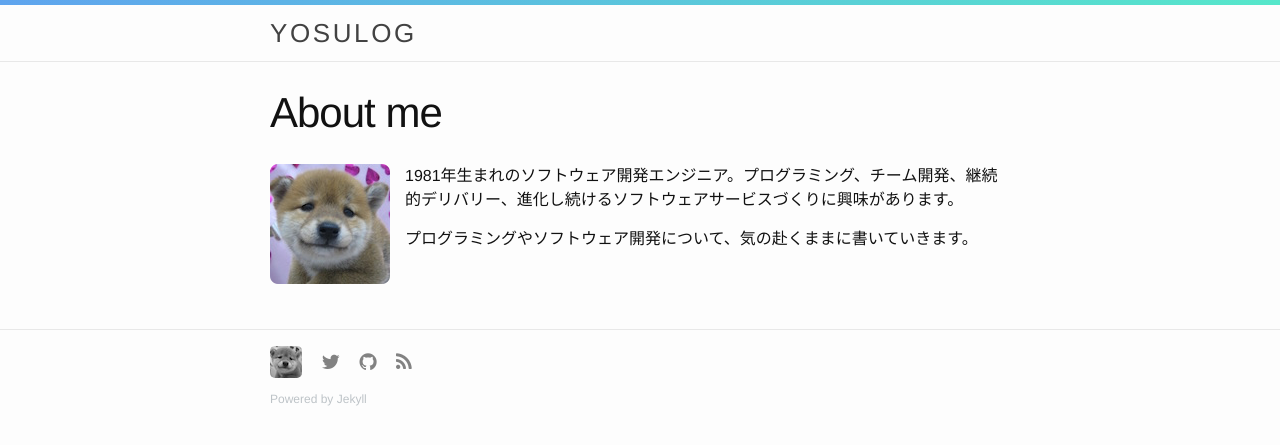
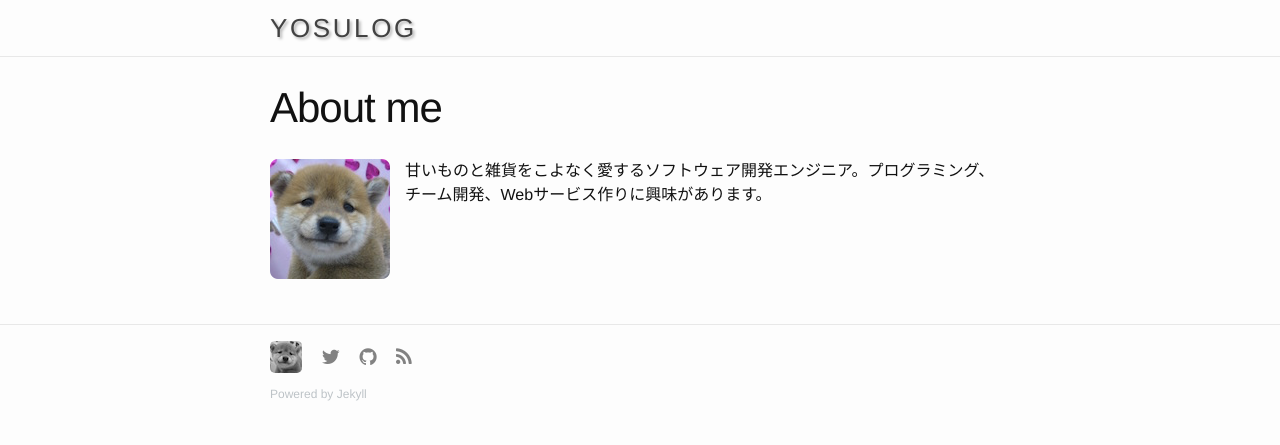
Before and after one commit to yosu/yosu.github.io, a Jekyll site: the page built from about.md, in a window 1280 px wide. Shown: the top 445 px of the page. Built offline with Jekyll 4.4.1, drawn with Linux system fonts in a browser that asks for light colours.

Commit message:
Update about and fix link

```diff
--- a/_config.yml
+++ b/_config.yml
@@ -4,7 +4,7 @@ email: "woodstock830 {at} gmail.com"
 description: > # this means to ignore newlines until "baseurl:"
   Webテクノロジー、プログラミング、ソフトウェア開発についてのブログです。
 baseurl: "" # the subpath of your site, e.g. /blog/
-url: "http://yosulog.com" # the base hostname & protocol for your site
+url: "http://yosu.github.io" # the base hostname & protocol for your site
 twitter_username: yosu
 github_username:  yosu
 
--- a/_includes/footer.html
+++ b/_includes/footer.html
@@ -2,8 +2,8 @@
   <div class="wrapper">
     <ul class="media-list">
       <li>
-        <a href="/about">
-          <div class="frame"><img id="about-icon" src="/images/about_icon.jpeg" alt="about" title="about"></div>
+        <a href="{{ site.baseurl }}/about">
+          <div class="frame"><img id="about-icon" src="{{ site.baseurl }}/images/about_icon.jpeg" alt="about" title="about"></div>
         </a>
       </li>
       <li>
--- a/_sass/_layout.scss
+++ b/_sass/_layout.scss
@@ -2,22 +2,11 @@
  * Site header
  */
 .site-header {
-    //border-top: 5px solid $grey-color-dark;
     border-bottom: 1px solid $grey-color-light;
     min-height: 56px;
 
     // Positioning context for the mobile navigation icon
     position: relative;
-}
-
-.site-header:before {
-    content: "";
-    display: block;
-    width: 100%;
-    height: 5px;
-    background: $header-gradient-left-color;
-    background-image: linear-gradient(left, $header-gradient-left-color, $header-gradient-right-color);
-    background-image: -webkit-linear-gradient(left, $header-gradient-left-color, $header-gradient-right-color);
 }
 
 .site-title {
@@ -28,10 +17,11 @@
     margin-bottom: 0;
     float: left;
     text-transform: uppercase;
+    text-shadow: 2px 2px 3px rgba(0,0,0,0.3);
 
     &,
     &:visited {
-        color: $grey-color-dark;
+      color: $grey-color-dark;
     }
 }
 
--- a/about.md
+++ b/about.md
@@ -4,7 +4,6 @@ title: About me
 permalink: /about/
 ---
 
-![aboutme](/images/about_120x120.png)
-1981年生まれのソフトウェア開発エンジニア。プログラミング、チーム開発、継続的デリバリー、進化し続けるソフトウェアサービスづくりに興味があります。
+![aboutme]({{ site.baseurl }}/images/about_120x120.png)
 
-プログラミングやソフトウェア開発について、気の赴くままに書いていきます。
+甘いものと雑貨をこよなく愛するソフトウェア開発エンジニア。プログラミング、チーム開発、Webサービス作りに興味があります。
```
